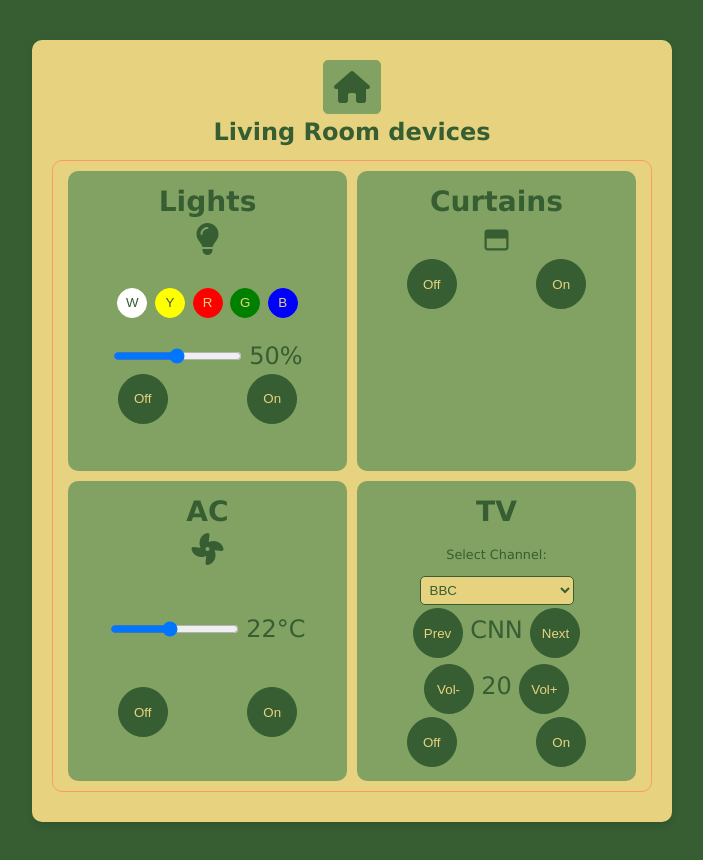
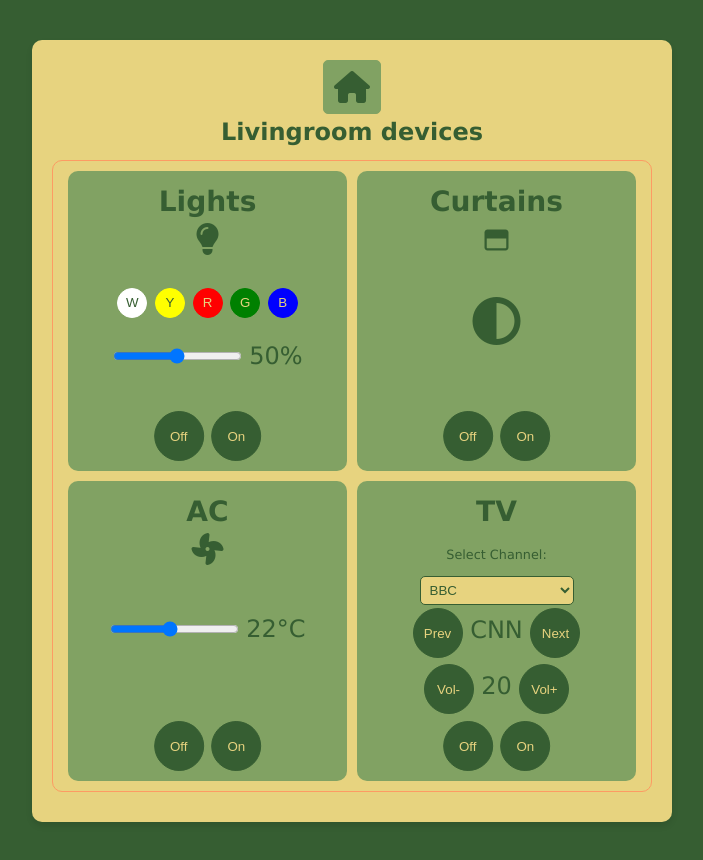
Before and after one commit to TetyanaKopot/smart-home, a plain HTML site: page index.html in a window 1280 px wide. Both pictures are taken after a click on the element "Living Room". Shown: the whole page, without its empty margins (288-991 px from the left). Drawn offline with Linux system fonts and the light colour scheme.

Commit message:
Rendering optimization (room with devices)

```diff
--- a/index.html
+++ b/index.html
@@ -32,7 +32,7 @@
         <div class="general__item item" id="garage">Garage</div>
       </section>
       <section class="inside">
-        <div class="rooms__item item" id="living-room">Living Room</div>
+        <div class="rooms__item item" id="livingroom">Living Room</div>
         <div class="rooms__item item" id="bedroom">Bedroom</div>
         <div class="rooms__item item" id="kitchen">Kitchen</div>
         <div class="rooms__item item" id="bathroom">Bathroom</div>
--- a/js/main.js
+++ b/js/main.js
@@ -1,29 +1,43 @@
-import { renderLight } from './ui/light-ui.js'
-import { renderCurtains } from './ui/curtains-ui.js'
-import { renderAirConditioner } from './ui/air-conditioner-ui.js'
-import { renderTelevision } from './ui/television-ui.js'
-import { renderHomeButton } from './ui/render-buttons-ui.js'
+import { renderLight } from './ui/render-light.js'
+import { renderCurtains } from './ui/render-curtains.js'
+import { renderAirConditioner } from './ui/render-air-conditioner.js'
+import { renderTelevision } from './ui/render-television.js'
+import { renderRoom } from './ui/render-room.js'
+
+const rooms = [
+  {
+    name: 'Livingroom',
+    devices: [
+      renderLight,
+      renderCurtains,
+      renderAirConditioner,
+      renderTelevision,
+    ],
+  },
+  {
+    name: 'Bedroom',
+    devices: [renderLight, renderCurtains, renderAirConditioner],
+  },
+  {
+    name: 'Kitchen',
+    devices: [renderLight],
+  },
+]
 
 const main = document.querySelector('main')
 const originalContent = main.innerHTML
 
 const bindEvents = () => {
-  const livingRoom = document.querySelector('#living-room')
-  livingRoom.addEventListener('click', () => {
-    main.innerHTML = `
-        ${renderHomeButton()}
-        <h2>Living Room devices</h2>
-        <div class="devices-wrapper">
-            ${renderLight()}
-            ${renderCurtains()}
-            ${renderAirConditioner()}
-            ${renderTelevision()}
-        </div>
-        `
-    const toHome = document.getElementById('home')
-    toHome.addEventListener('click', () => {
-      main.innerHTML = originalContent
-      bindEvents()
+  rooms.forEach((room) => {
+    const roomElement = document.querySelector(`#${room.name.toLowerCase()}`)
+    roomElement.addEventListener('click', () => {
+      main.innerHTML = renderRoom(room)
+
+      const toHome = document.querySelector('#home')
+      toHome.addEventListener('click', () => {
+        main.innerHTML = originalContent
+        bindEvents()
+      })
     })
   })
 }
--- a/js/ui/air-conditioner-ui.js
+++ b/js/ui/render-air-conditioner.js
@@ -1,4 +1,4 @@
-import { renderControlButtons } from './render-buttons-ui.js'
+import { renderControlButtons } from './render-buttons.js'
 
 export const renderAirConditioner = () => {
   return `
--- a/js/ui/render-buttons-ui.js
+++ b/js/ui/render-buttons.js
@@ -6,11 +6,3 @@ export const renderControlButtons = () => {
     </div>
     `
 }
-
-export const renderHomeButton = () => {
-  return `
-    <button class="button" id="home">
-      <i class="fa-solid fa-house"></i>
-    </button>
-  `
-}
--- a/js/ui/curtains-ui.js
+++ b/js/ui/render-curtains.js
@@ -1,10 +1,11 @@
-import { renderControlButtons } from './render-buttons-ui.js'
+import { renderControlButtons } from './render-buttons.js'
 
 export const renderCurtains = () => {
   return `
         <div class="device">
             <h3 class="device__title">Curtains</h3>
             <i class="fa-regular fa-window-maximize"></i>
+            <i class="fa-solid fa-circle-half-stroke"></i>
             ${renderControlButtons()}
         </div>
     `
--- a/js/ui/light-ui.js
+++ b/js/ui/render-light.js
@@ -1,4 +1,4 @@
-import { renderControlButtons } from './render-buttons-ui.js'
+import { renderControlButtons } from './render-buttons.js'
 
 export const renderLight = () => {
   return `
--- /dev/null
+++ b/js/ui/render-room.js
@@ -0,0 +1,12 @@
+export const renderRoom = (room) => {
+  const deviceHtml = room.devices.map((device) => device()).join('')
+  return `
+    <button class="button" id="home">
+        <i class="fa-solid fa-house"></i>
+    </button>
+    <h2>${room.name} devices</h2>
+    <div class="devices-wrapper">
+        ${deviceHtml}
+    </div>
+  `
+}
--- a/js/ui/television-ui.js
+++ b/js/ui/render-television.js
@@ -1,5 +1,5 @@
 import { channels } from '../devices/television.js'
-import { renderControlButtons } from './render-buttons-ui.js'
+import { renderControlButtons } from './render-buttons.js'
 
 export const renderTelevision = () => {
   return `
--- a/styles/button.css
+++ b/styles/button.css
@@ -11,8 +11,10 @@
 }
 
 .control-buttons {
-  display: flex;
-  justify-content: space-around;
+  position: absolute;
+  bottom: 10px;
+  left: 50%;
+  transform: translateX(-50%);
 }
 
 .device-button {
--- a/styles/device.css
+++ b/styles/device.css
@@ -1,4 +1,5 @@
 .device {
+  position: relative;
   width: 100%;
   height: 300px;
   background-color: var(--color-background-medium);
--- a/styles/icons.css
+++ b/styles/icons.css
@@ -2,3 +2,11 @@
   font-size: 2rem;
   color: var(--color-background-dark);
 }
+
+.fa-circle-half-stroke {
+  position: absolute;
+  top: 50%;
+  left: 50%;
+  transform: translate(-50%, -50%);
+  font-size: 3rem;
+}
```
